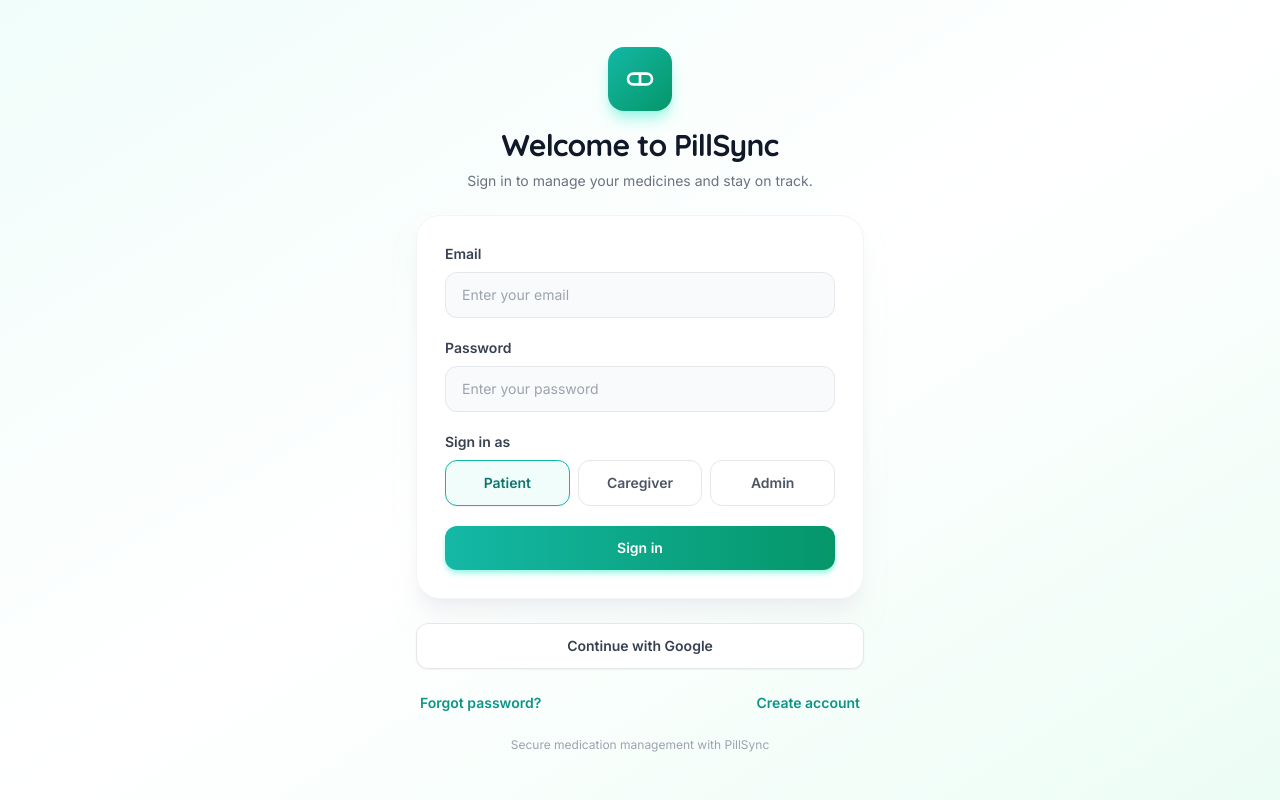
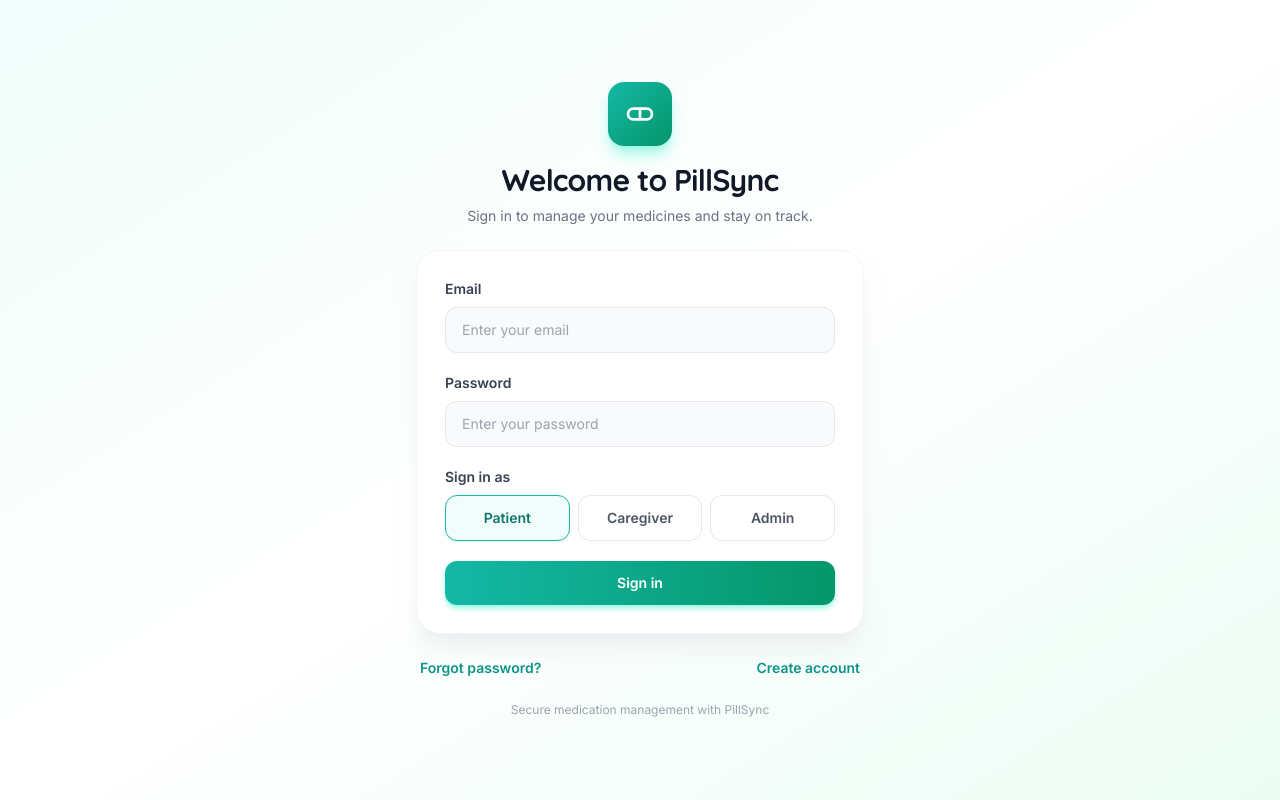
Before and after one commit to GKSJ-Deepvision/PillSync, a React (Vite) app in the folder frontend/: page /login in a window 1280 px wide. Built offline with nearby package versions, Linux system fonts and the light colour scheme; no server answers.

Commit message:
Update login page

```diff
--- a/frontend/src/pages/LoginPage.jsx
+++ b/frontend/src/pages/LoginPage.jsx
@@ -5,7 +5,7 @@ import { supabase } from "../lib/supabaseClient";
 import { PillIcon } from "../components/icons";
 
 export default function LoginPage() {
-  const { signIn, signInWithGoogle, signOut } = useAuth();
+  const { signIn, signOut } = useAuth();
   const navigate = useNavigate();
 
   const [email, setEmail] = useState("");
@@ -150,13 +150,6 @@ export default function LoginPage() {
             </div>
           </form>
 
-          <button
-            onClick={signInWithGoogle}
-            className="flex w-full items-center justify-center rounded-xl border border-gray-200 bg-white px-4 py-3 text-sm font-semibold text-gray-700 shadow-sm transition hover:border-gray-300 hover:bg-gray-50 hover:shadow-md"
-          >
-            Continue with Google
-          </button>
-
           <div className="flex items-center justify-between px-1 text-sm">
             <Link
               to="/forgot-password"
```
